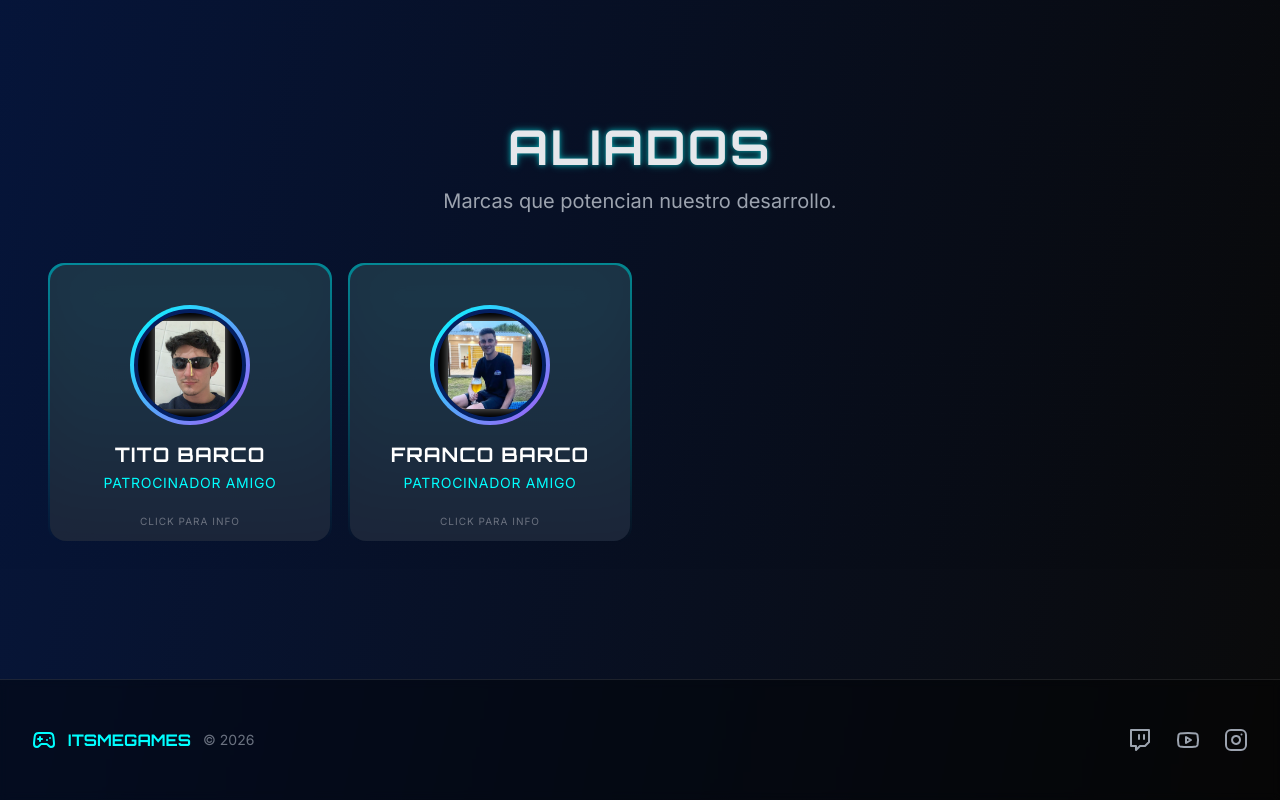
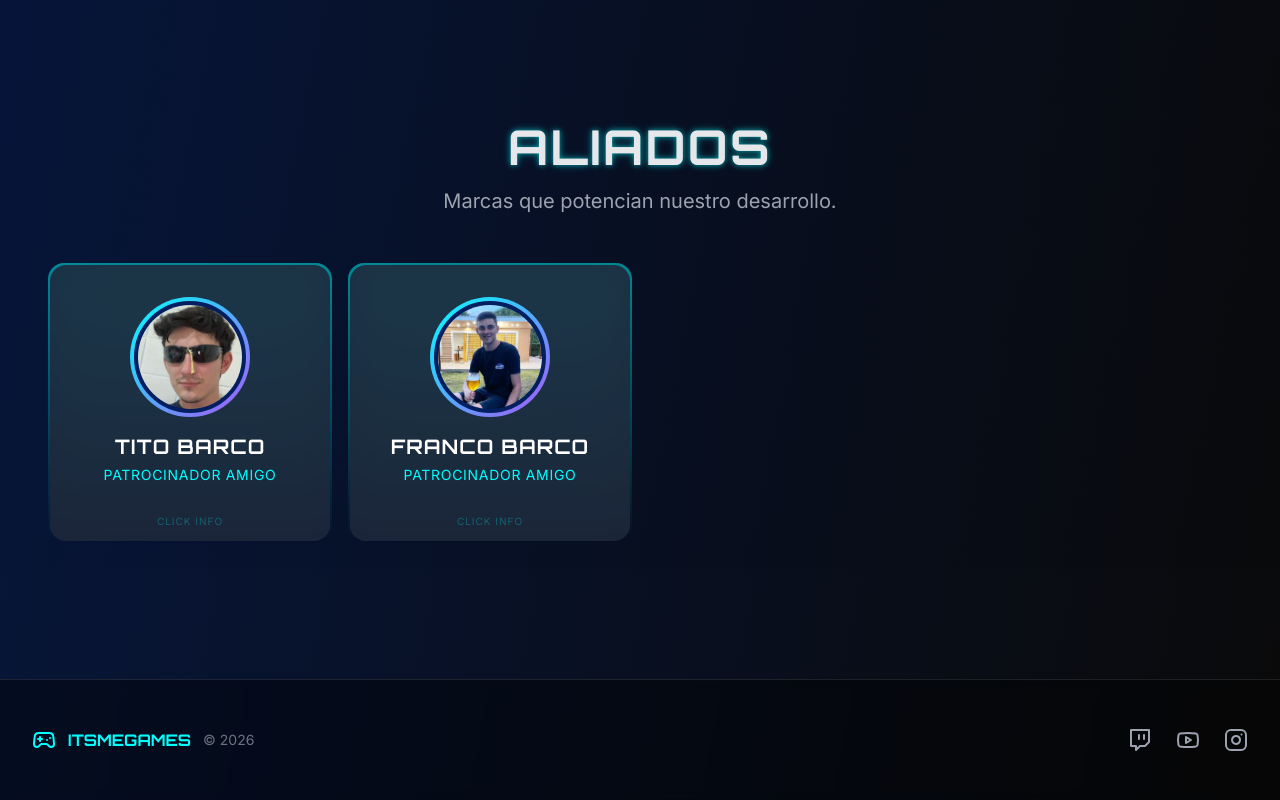
Before and after one commit to azultalavera/itsmegames-web, a React (Vite) app: page / in a window 1280 px wide. Shown: the part 5401-6201 px from the top of the page. Built offline with nearby package versions, Linux system fonts and the light colour scheme.

Commit message:
Update Sponsors.jsx
elimino cuadrado negro

```diff
--- a/src/components/Sponsors.jsx
+++ b/src/components/Sponsors.jsx
@@ -44,15 +44,15 @@ const SponsorCard = ({ sponsor, index }) => {
         >
           <div className="bg-cardbg/90 backdrop-blur-xl p-4 rounded-2xl h-full flex flex-col items-center text-center relative overflow-hidden">
             {/* Efecto de brillo al hacer hover */}
-            <div className={`absolute inset-0 bg-neon/10 blur-[80px] transition-opacity duration-500 ${isHovered ? 'opacity-100' : 'opacity-0'}`}></div>
+            <div className={`absolute inset-0 bg-neon/20 blur-[100px] transition-opacity duration-500 ${isHovered ? 'opacity-100' : 'opacity-0'}`}></div>
 
-            <div className="relative mb-4 rounded-full p-1 bg-gradient-to-br from-neon to-purple-500 mt-6">
-              <div className="w-24 h-24 lg:w-28 lg:h-28 rounded-full bg-black border-4 border-darkbg flex items-center justify-center overflow-hidden relative p-2">
-                {/* NOTA: Usamos object-contain para que el logo se vea entero y no recortado */}
+            <div className="relative mb-4 rounded-full p-1 bg-gradient-to-br from-neon to-purple-500 mt-4">
+              {/* VOLVIMOS AL ESTILO ORIGINAL DEL TEAM (bg-darkbg y object-cover) */}
+              <div className="w-24 h-24 lg:w-28 lg:h-28 rounded-full bg-darkbg border-4 border-darkbg flex items-center justify-center overflow-hidden relative">
                 <img
                   src={sponsor.image}
                   alt={sponsor.name}
-                  className={`w-full h-full object-contain filter drop-shadow-[0_0_5px_rgba(255,255,255,0.5)] transition-transform duration-500 ${isHovered ? 'scale-110' : 'scale-100'}`}
+                  className={`w-full h-full object-cover transition-transform duration-500 ${isHovered ? 'scale-110' : 'scale-100'}`}
                 />
               </div>
             </div>
@@ -60,7 +60,7 @@ const SponsorCard = ({ sponsor, index }) => {
             <h3 className="text-lg lg:text-xl text-white font-bold mb-1 truncate w-full">{sponsor.name}</h3>
             {sponsor.tier && <p className="text-xs lg:text-sm text-neon font-Inter uppercase tracking-wider">{sponsor.tier}</p>}
 
-            <div className="absolute bottom-3 text-[10px] text-gray-500 uppercase tracking-widest group-hover:text-neon transition-colors">Click para info</div>
+            <div className="absolute bottom-3 text-[10px] text-neon/50 uppercase tracking-widest animate-pulse">Click info</div>
           </div>
         </div>
 
@@ -69,7 +69,7 @@ const SponsorCard = ({ sponsor, index }) => {
           className="absolute inset-0 backface-hidden rounded-2xl p-[2px] bg-gradient-to-b from-purple-500 to-neon/50"
           style={{ backfaceVisibility: 'hidden', transform: 'rotateY(180deg)' }}
         >
-          <div className="bg-black/95 backdrop-blur-xl p-6 rounded-2xl h-full flex flex-col items-center justify-center text-center relative overflow-hidden">
+          <div className="bg-black/90 backdrop-blur-xl p-6 rounded-2xl h-full flex flex-col items-center justify-center text-center relative overflow-hidden">
             <div className="absolute top-0 left-0 w-full h-1 bg-gradient-to-r from-neon to-purple-500"></div>
 
             <h3 className="text-xl text-neon font-Orbitron font-bold mb-3">{sponsor.name}</h3>
@@ -77,8 +77,8 @@ const SponsorCard = ({ sponsor, index }) => {
               "{sponsor.description}"
             </p>
 
-            {/* Icono decorativo o botón simulado */}
-            <div className="mt-4 text-purple-400 text-2xl animate-pulse">
+            {/* Icono decorativo */}
+            <div className="mt-4 text-purple-400 text-2xl">
               🤝
             </div>
           </div>
@@ -101,7 +101,7 @@ const Sponsors = () => {
         <p className="text-xl text-gray-400 max-w-2xl mx-auto">Marcas que potencian nuestro desarrollo.</p>
       </motion.div>
 
-      {/* Grid responsiva igual al Team */}
+      {/* Grid idéntica a Team */}
       <div className="grid grid-cols-2 md:grid-cols-3 lg:grid-cols-4 gap-4 px-4 max-w-[1400px] mx-auto">
         {sponsorsList.map((sponsor, index) => (
           <SponsorCard key={sponsor.name} sponsor={sponsor} index={index} />
```
